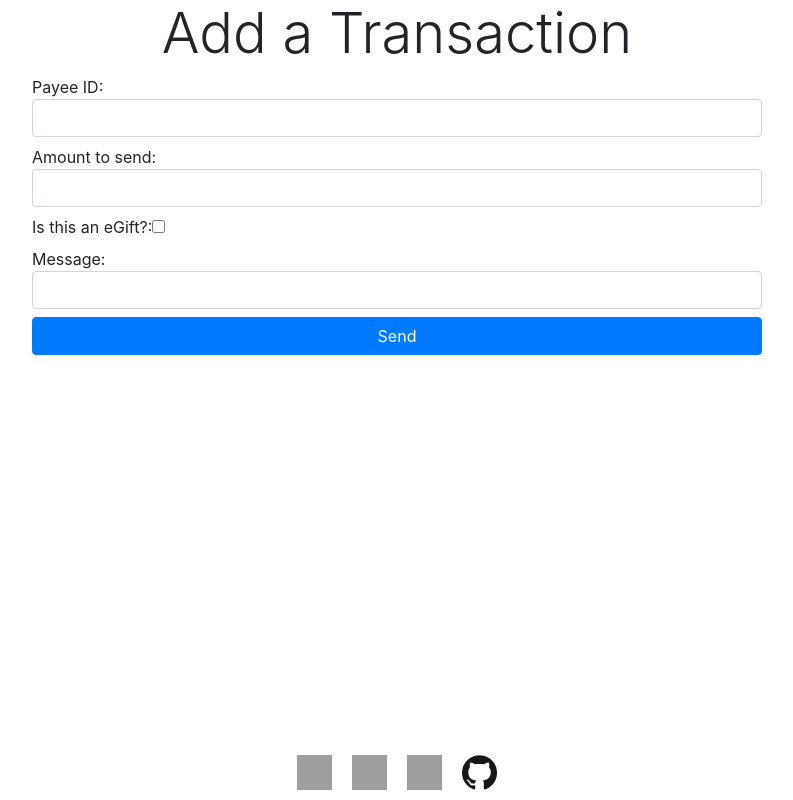
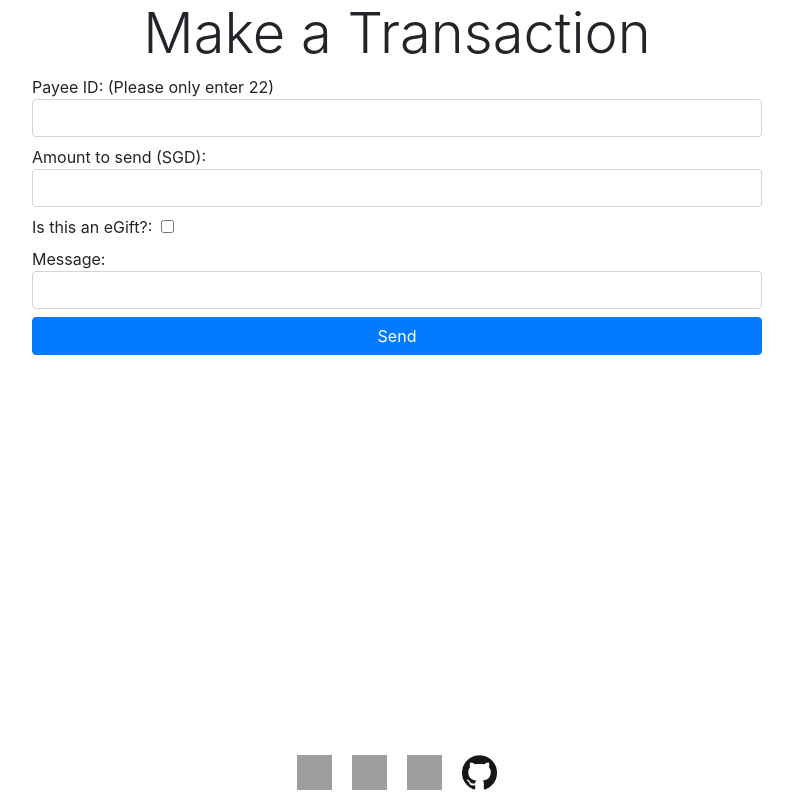
Before and after one commit to zoololo/TT4_Group14, a React (Create React App) app in the folder client/: page /addTransaction in a window 1280 px wide. Shown: the whole page, without its empty margins (243-1036 px from the left). Built offline with nearby package versions, Linux system fonts and the light colour scheme; grey boxes are pictures that could not be loaded.

Commit message:
Exception handling and responses
- User is now notified of whether transaction successful or not
- User is told the type of error and given helpful info

```diff
--- a/client/src/addTransaction.js
+++ b/client/src/addTransaction.js
@@ -1,12 +1,17 @@
-import React, {Component} from 'react';
+import React from 'react';
 
 class addTransaction extends React.Component{
     constructor(props){
         super(props);
         this.state = {
             // To be posted when transaction added
-            custID: 14,
-            accountKey: 'g1la0msi-ennf-t692-winw-b1h2utx82p2',
+            // custID: 14,
+            // accountKey: 'g1la0msi-ennf-t692-winw-b1h2utx82p2',
+
+            // Uncomment and replace above when routing complete
+            custID: localStorage.getItem('custID'),
+            accountKey: localStorage.getItem('accountKey'),
+
             // To be filled in by user
             payeeID: '',
             amount: '',
@@ -18,36 +23,24 @@ class addTransaction extends React.Component{
         this.handleChange = this.handleChange.bind(this);
     }
 
-    // // Retrieve the user's `custID` and `accountKey`, given userName, Pass
-    // componentDidMount(){
-    //     fetch("https://ipllrj2mq8.execute-api.ap-southeast-1.amazonaws.com/techtrek/login",{
-    //         "method": "POST",
-    //         "headers": {
-    //             'x-api-key': "ykOwd1IKUR3bX1I7O3yWx6QomMSqTOrG2cKUdzhg"
-    //         },
-    //         "body": {
-    //             "userName": "Group14",
-    //             "accountKey": "BgQ%o_rF0$Fkv2U"
-    //         }
-    //     })
-    //     .then(response => response.json())
-    //     .then(response => {
-    //         this.setState({
-    //             custID: response['custID'],
-    //             accountKey: response['accountKey']
-    //         })
-    //     })
-    //     .catch(err => {console.log(err)});
-    // }
+    parse(response){
+        if (typeof response['message'] !== "undefined"){
+            return (response['message'] + `. ${this.state.amount} SGD was successfully transferred to Payee ID ${this.state.payeeID}.`);
+        } else {
+            var errorCode = response['statusCode'].toString()
+            if (errorCode == 400){
+                if (this.state.payeeID != 22) {
+                    return ("Please only use 22 as Payee ID.");
+                }
+            } else {
+                return ("Error " + errorCode + ": " + response['body']);
+            }
+        }
+    }
 
     create(e) {
         e.preventDefault();
 
-        if (typeof this.state.payeeID != "number"){
-            console.log("Please enter only numbers as Payee ID.")
-        } else if (typeof this.state.amount != "number"){
-            console.log("Please enter only numbers as Amount.")
-        }
         fetch("https://ipllrj2mq8.execute-api.ap-southeast-1.amazonaws.com/techtrek/transactions/add",{
             "method": "POST",
             "headers": {
@@ -62,10 +55,10 @@ class addTransaction extends React.Component{
                 message: this.state.message
             })
         })
-        .then(response => response.json)
+        .then(response => response.json())
         // TODO: Display success message, maybe redirect to homepage
         .then(response => {
-            console.log(response)
+            window.alert(this.parse(response))
         })
         // TODO: Display error, do not redirect
         .catch(err => {
@@ -83,11 +76,11 @@ class addTransaction extends React.Component{
                 <div className="row justify-content-center">
                     <div className="col-md-8">
                         <h1 className="display-4 text-center">
-                            Add a Transaction
+                            Make a Transaction
                         </h1>
                         <form className="d-flex flex-column">
                             <label htmlFor="name">
-                                Payee ID:
+                                Payee ID: (Please only enter 22)
                                 <input
                                     name="payeeID"
                                     id="payeeID"
@@ -99,24 +92,23 @@ class addTransaction extends React.Component{
                                 />
                             </label>
                             <label htmlFor="amount">
-                                Amount to send:
+                                Amount to send (SGD):
                                 <input
                                     name="amount"
                                     id="amount"
                                     type="number"
                                     className="form-control"
                                     value={this.state.name}
-                                    onChange={(e) => this.handleChange({amount: parseInt(e.target.value)})}
+                                    onChange={(e) => this.handleChange({amount: parseFloat(e.target.value)})}
                                     required
                                 />
                             </label>
-                            {/* TODO: make this a yes/no button */}
                             <label htmlFor="gift">
-                                Is this an eGift?:
+                                Is this an eGift?: &nbsp;
                                 <input
                                     name="This is an eGift"
                                     type="checkbox"
-                                    onChange={(e) => this.handleChange({eGift: e.target.value == "on" ? true : false})}
+                                    onChange={(e) => this.handleChange({eGift: e.target.value === "on" ? true : false})}
                                 />
                             </label>
                             <label htmlFor="msg">
```
